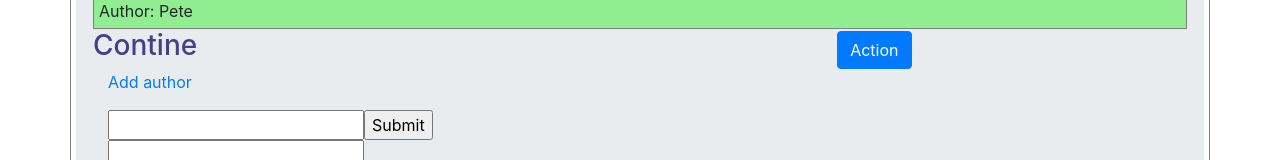
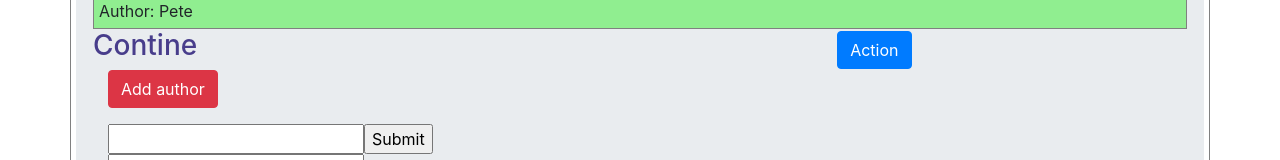
Before and after one commit to bob-smith-compass/react-props-state, a React (Create React App) app: page / in a window 1280 px wide. Shown: the part 601-761 px from the top of the page. Built offline with nearby package versions, Linux system fonts and the light colour scheme.

Commit message:
`React.createRef()`

```diff
--- a/src/App.js
+++ b/src/App.js
@@ -36,7 +36,7 @@ class App extends Component {
           <Hero />
           <Turn authors={this.authors} books={this.books} author={this.author} highlight={this.highlight}/>
           <Continue />
-          <p><Link to="/add">Add author</Link></p>
+          <p><Link className="btn btn-danger" to="/add">Add author</Link></p>
           <Reloader />
           <Form />
         </div>
```
Also changed, not shown: 1 other file (tests, documents, lock files or other folders).
